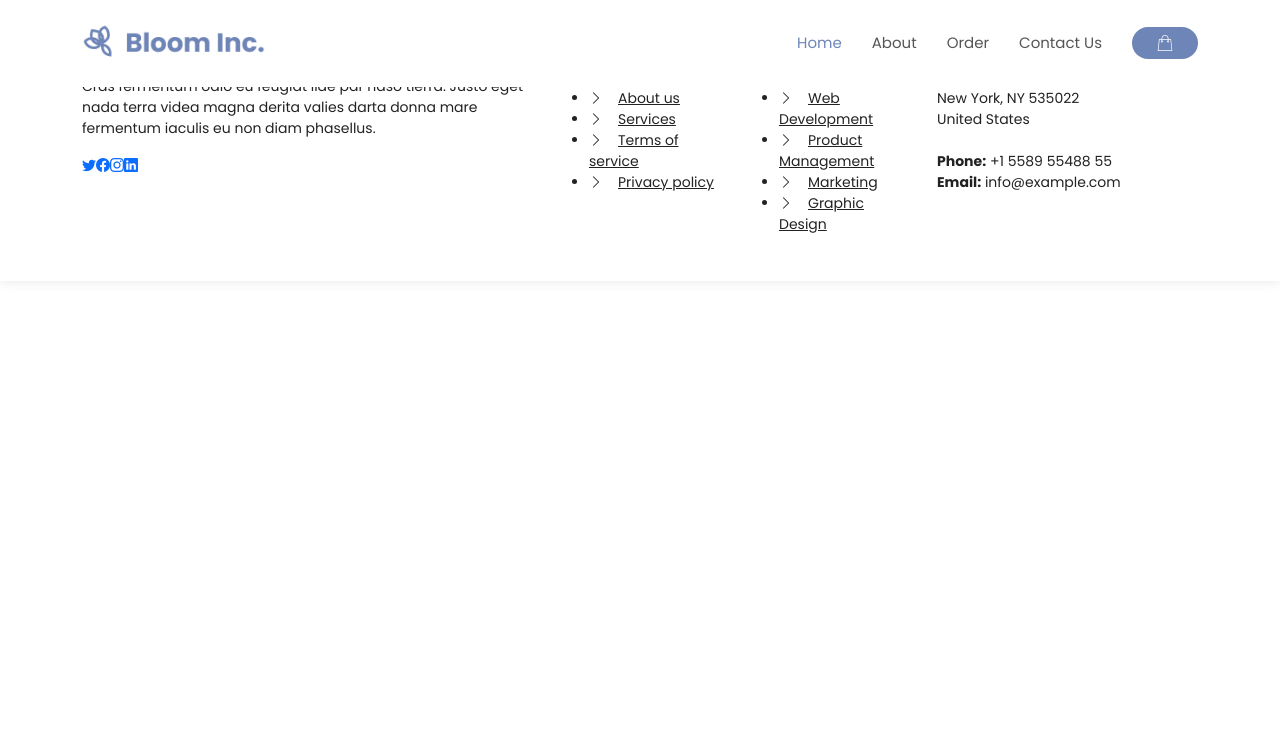
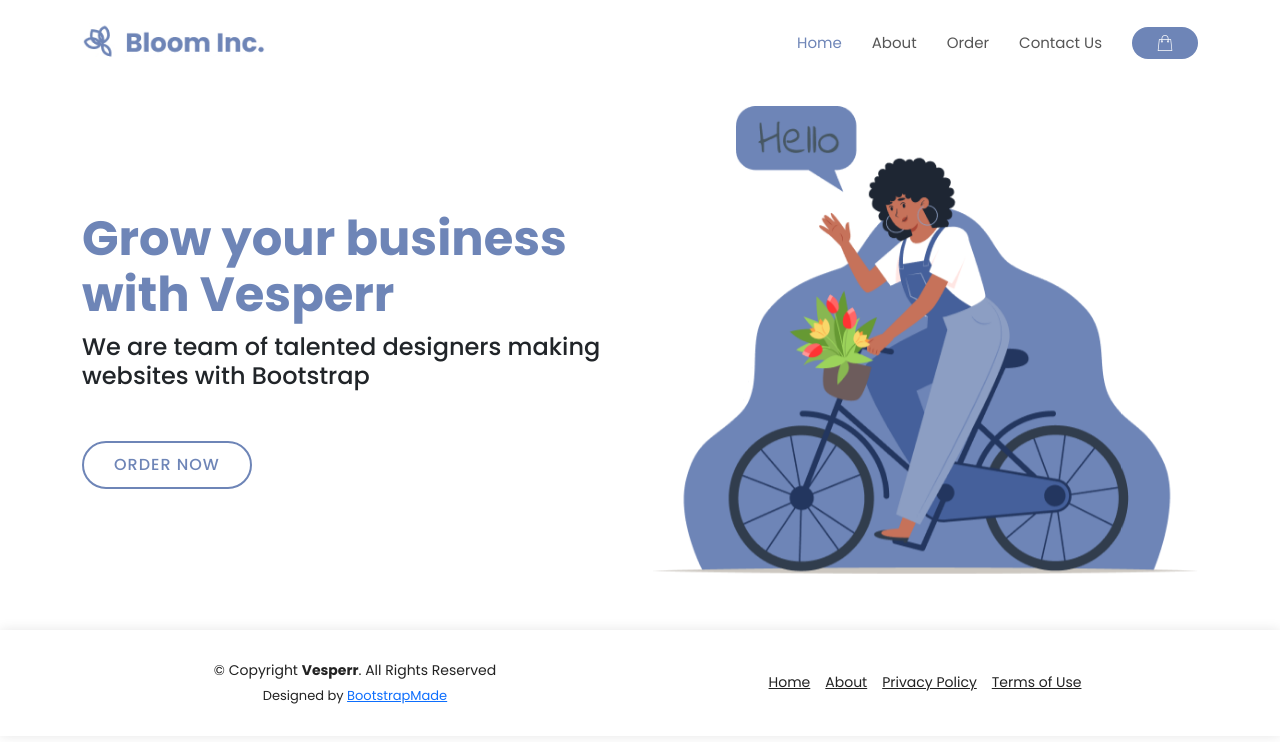
Before and after one commit to raeganfaith/MEAN-FlowerBouquet-Ecommerce, an Angular app: page / in a window 1280 px wide. Shown: the top 742 px of the page. Built offline with nearby package versions, Linux system fonts and the light colour scheme.

Commit message:
landing page update

```diff
--- a/src/app/app.component.html
+++ b/src/app/app.component.html
@@ -1 +1,2 @@
+
 <router-outlet></router-outlet>
--- a/src/app/footer/footer.component.html
+++ b/src/app/footer/footer.component.html
@@ -1,58 +1,27 @@
-<!--img ======= Footer ======= -->
-<footer id="footer" class="footer">
-    <div class="footer-top">
-        <div class="container">
-        <div class="row gy-4">
-            <div class="col-lg-5 col-md-12 footer-info">
-            <a href="index.html" class="logo d-flex align-items-center">
-                <img src="assets/img/logo.jpg" alt="">
-                <!-- <span>FlexStart</span> -->
-            </a>
-            <p>Cras fermentum odio eu feugiat lide par naso tierra. Justo eget nada terra videa magna derita valies darta donna mare fermentum iaculis eu non diam phasellus.</p>
-            <div class="social-links mt-3">
-                <a href="#" class="twitter"><i class="bi bi-twitter"></i></a>
-                <a href="#" class="facebook"><i class="bi bi-facebook"></i></a>
-                <a href="#" class="instagram"><i class="bi bi-instagram"></i></a>
-                <a href="#" class="linkedin"><i class="bi bi-linkedin"></i></a>
-            </div>
-            </div>
-
-            <div class="col-lg-2 col-6 footer-links">
-            <h4>Useful Links</h4>
-            <ul>
-                <li><i class="bi bi-chevron-right"></i> <a href="#">Home</a></li>
-                <li><i class="bi bi-chevron-right"></i> <a href="#">About us</a></li>
-                <li><i class="bi bi-chevron-right"></i> <a href="#">Services</a></li>
-                <li><i class="bi bi-chevron-right"></i> <a href="#">Terms of service</a></li>
-                <li><i class="bi bi-chevron-right"></i> <a href="#">Privacy policy</a></li>
-            </ul>
-            </div>
-
-            <div class="col-lg-2 col-6 footer-links">
-            <h4>Our Services</h4>
-            <ul>
-                <li><i class="bi bi-chevron-right"></i> <a href="#">Web Design</a></li>
-                <li><i class="bi bi-chevron-right"></i> <a href="#">Web Development</a></li>
-                <li><i class="bi bi-chevron-right"></i> <a href="#">Product Management</a></li>
-                <li><i class="bi bi-chevron-right"></i> <a href="#">Marketing</a></li>
-                <li><i class="bi bi-chevron-right"></i> <a href="#">Graphic Design</a></li>
-            </ul>
-            </div>
-
-            <div class="col-lg-3 col-md-12 footer-contact text-center text-md-start">
-            <h4>Contact Us</h4>
-            <p>
-                A108 Adam Street <br>
-                New York, NY 535022<br>
-                United States <br><br>
-                <strong>Phone:</strong> +1 5589 55488 55<br>
-                <strong>Email:</strong> info@example.com<br>
-            </p>
-
-            </div>
-
+ <!-- ======= Footer ======= -->
+ <footer id="footer">
+  <div class="container">
+    <div class="row d-flex align-items-center">
+      <div class="col-lg-6 text-lg-left text-center">
+        <div class="copyright">
+          &copy; Copyright <strong>Vesperr</strong>. All Rights Reserved
         </div>
+        <div class="credits">
+          <!-- All the links in the footer should remain intact. -->
+          <!-- You can delete the links only if you purchased the pro version. -->
+          <!-- Licensing information: https://bootstrapmade.com/license/ -->
+          <!-- Purchase the pro version with working PHP/AJAX contact form: https://bootstrapmade.com/vesperr-free-bootstrap-template/ -->
+          Designed by <a href="https://bootstrapmade.com/">BootstrapMade</a>
         </div>
+      </div>
+      <div class="col-lg-6">
+        <nav class="footer-links text-lg-right text-center pt-2 pt-lg-0">
+          <a href="#intro" class="scrollto">Home</a>
+          <a href="#about" class="scrollto">About</a>
+          <a href="#">Privacy Policy</a>
+          <a href="#">Terms of Use</a>
+        </nav>
+      </div>
     </div>
-</footer>
-<!-- End Footer -->
+  </div>
+</footer><!-- End Footer -->
--- a/src/app/header/header.component.html
+++ b/src/app/header/header.component.html
@@ -1,6 +1,5 @@
 <header id="header" class="fixed-top d-flex align-items-center">
     <div class="container d-flex align-items-center justify-content-between">
-
         <div class="logo">
         <a routerLink=""><img src="assets/img/logo.jpg" alt="" class="img-fluid"></a>
         </div>
--- a/src/app/home/home.component.css
+++ b/src/app/home/home.component.css
@@ -0,0 +1,113 @@
+#hero {
+  width: 100%;
+  height: 70vh;
+  margin-top: 70px;
+}
+
+#hero h1 {
+  margin: 0 0 10px 0;
+  font-size: 48px;
+  font-weight: 700;
+  line-height: 56px;
+  color: #6E85B7;
+}
+
+#hero h2 {
+  color: B2C8DF;
+  margin-bottom: 50px;
+  font-size: 24px;
+}
+
+#hero .btn-get-started {
+  font-weight: 500;
+  font-size: 16px;
+  letter-spacing: 1px;
+  display: inline-block;
+  padding: 10px 30px;
+  border-radius: 50px;
+  transition: 0.5s;
+  color: #6E85B7;
+  border: 2px solid #6E85B7;
+  text-decoration: none;
+}
+
+#hero .btn-get-started:hover {
+  background: #B2C8DF;
+  color: #6E85B7;
+}
+
+#hero .animated {
+  animation: up-down 2s ease-in-out infinite alternate-reverse both;
+}
+
+@media (min-width: 1024px) {
+  #hero {
+    background-attachment: fixed;
+  }
+}
+
+@media (max-width: 991px) {
+  #hero {
+    height: 100vh;
+  }
+
+  #hero .animated {
+    -webkit-animation: none;
+    animation: none;
+  }
+
+  #hero .hero-img {
+    text-align: center;
+  }
+
+  #hero .hero-img img {
+    width: 50%;
+  }
+}
+
+@media (max-width: 768px) {
+  #hero {
+    margin-top: 20px;
+  }
+
+  #hero h1 {
+    font-size: 28px;
+    line-height: 36px;
+  }
+
+  #hero h2 {
+    font-size: 18px;
+    line-height: 24px;
+    margin-bottom: 30px;
+  }
+
+  #hero .hero-img img {
+    width: 70%;
+  }
+}
+
+@media (max-width: 575px) {
+  #hero .hero-img img {
+    width: 80%;
+  }
+}
+
+@-webkit-keyframes up-down {
+  0% {
+    transform: translateY(10px);
+  }
+
+  100% {
+    transform: translateY(-10px);
+  }
+}
+
+@keyframes up-down {
+  0% {
+    transform: translateY(10px);
+  }
+
+  100% {
+    transform: translateY(-10px);
+  }
+}
--- a/src/app/home/home.component.html
+++ b/src/app/home/home.component.html
@@ -1,3 +1,19 @@
 <app-header></app-header>
-<router-outlet></router-outlet>
+  <!-- ======= Hero Section ======= -->
+<section id="hero" class="d-flex align-items-center">
+  <div class="container">
+    <div class="row">
+      <div class="col-lg-6 pt-5 pt-lg-0 order-2 order-lg-1 d-flex flex-column justify-content-center">
+        <h1 data-aos="fade-up">Grow your business with Vesperr</h1>
+        <h2 data-aos="fade-up" data-aos-delay="400">We are team of talented designers making websites with Bootstrap</h2>
+        <div data-aos="fade-up" data-aos-delay="800">
+          <a href="#about" class="btn-get-started scrollto">ORDER NOW</a>
+        </div>
+      </div>
+      <div class="col-lg-6 order-1 order-lg-2 hero-img" data-aos="fade-left" data-aos-delay="200">
+        <img src="assets/img/hero-img.png" class="img-fluid animated" alt="">
+      </div>
+    </div>
+  </div>
+</section><!-- End Hero -->
 <app-footer></app-footer>
--- a/src/styles.css
+++ b/src/styles.css
@@ -9,6 +9,7 @@
     padding: 0;
     box-sizing: border-box;
     scroll-behavior: smooth;
+    font-family: 'Poppins', sans-serif;
 }
 
 body {
```
Also changed, not shown: src/app/app-routing.module.ts (+12 -4 lines), src/app/footer/footer.component.css (indentation only).
